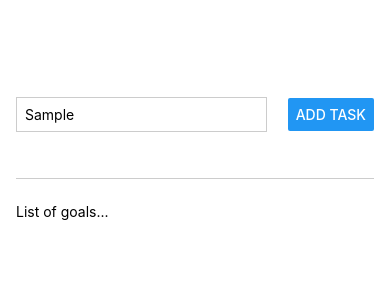
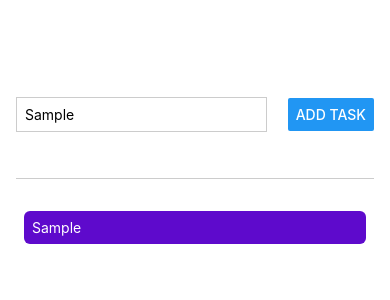
Before and after one commit to Laaguidi/Tasks-React-native, a React Native app: screen / in a window 390 px wide. Both pictures are taken after typing "Sample" into the empty fields and a click on the button "ADD TASK". Shown: the top 300 px of the page. Built offline with nearby package versions, Linux system fonts and the light colour scheme.

Commit message:
Flatlist

```diff
--- a/App.js
+++ b/App.js
@@ -1,7 +1,16 @@
 import { useState } from 'react';
-import { StyleSheet, Text, View, Button, TextInput } from 'react-native';
+import {
+  StyleSheet,
+  Text,
+  View,
+  Button,
+  TextInput,
+  ScrollView,
+  FlatList,
+} from 'react-native';
 
 export default function App() {
+  const [tasks, setTasks] = useState([]);
   const [enteredTaskText, setEnteredTaskText] = useState('');
 
   function taskInputHandler(enteredText) {
@@ -9,7 +18,10 @@
   }
 
   function addTaskHandler() {
-    console.log(enteredTaskText);
+    setTasks((currentTasks) => [
+      ...currentTasks,
+      { text: enteredTaskText, id: Math.random().toString() },
+    ])
   }
 
   return (
@@ -23,7 +35,20 @@
           <Button title="Add Task" onPress={addTaskHandler} />
         </View>
         <View style={styles.tasksContainer}>
-          <Text>List of goals...</Text>
+          <FlatList
+              data={tasks}
+              renderItem={(itemData) => {
+                return (
+                    <View style={styles.taskItem}>
+                      <Text style={styles.taskText}>{itemData.item.text}</Text>
+                    </View>
+                );
+              }}
+              keyExtractor={(item, index) => {
+                return item.id;
+              }}
+              alwaysBounceVertical={false}
+          />
         </View>
       </View>
   );
@@ -54,4 +79,13 @@
   tasksContainer: {
     flex: 5,
   },
+  taskItem: {
+    margin: 8,
+    padding: 8,
+    borderRadius: 6,
+    backgroundColor: '#5e0acc',
+  },
+  taskText: {
+    color: 'white',
+  }
 });
```
